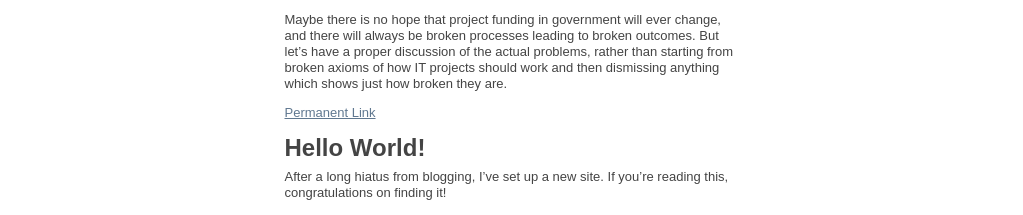
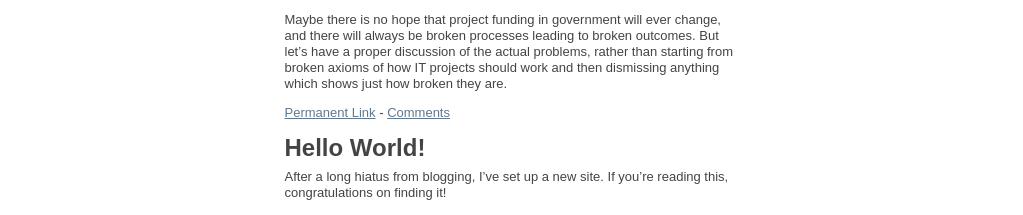
Before and after one commit to tomdcc/tomdcc.github.com, a Jekyll site: the page built from index.html, in a window 1280 px wide. Shown: the part 945-1160 px from the top of the page, without its empty margins (128-1151 px from the left). Built offline with Jekyll 4.4.1, drawn with Linux system fonts in a browser that asks for light colours; nearby versions of some CDN libraries; comment, search, counter and statistics services are not loaded.

Commit message:
add comments count and link to index page

```diff
--- a/index.html
+++ b/index.html
@@ -6,7 +6,9 @@ layout: default
 <h2>{{post.title}}</h2>
 <div class='blog-post-content'>{{post.content}}</div>
 <div class='footer'>
-<a href='{{post.url}}'>Permanent Link</a>
+<a class='permalink' href='{{post.url}}'>Permanent Link</a>
+-
+<a class='comments' href='{{post.url}}#disqus_thread'>Comments</a>
 </div>
 </div>
 {% endfor %}
--- a/js/script.js
+++ b/js/script.js
@@ -5,4 +5,11 @@ $(document).ready(function() {
         dsq.src = 'http://' + disqus_shortname + '.disqus.com/embed.js';
         (document.getElementsByTagName('head')[0] || document.getElementsByTagName('body')[0]).appendChild(dsq);
     }
+    if($('a.comments').length > 0) {
+        var s = document.createElement('script'); s.async = true;
+        s.type = 'text/javascript';
+        s.src = 'http://' + disqus_shortname + '.disqus.com/count.js';
+        (document.getElementsByTagName('HEAD')[0] || document.getElementsByTagName('BODY')[0]).appendChild(s);
+
+    }
 });
```
